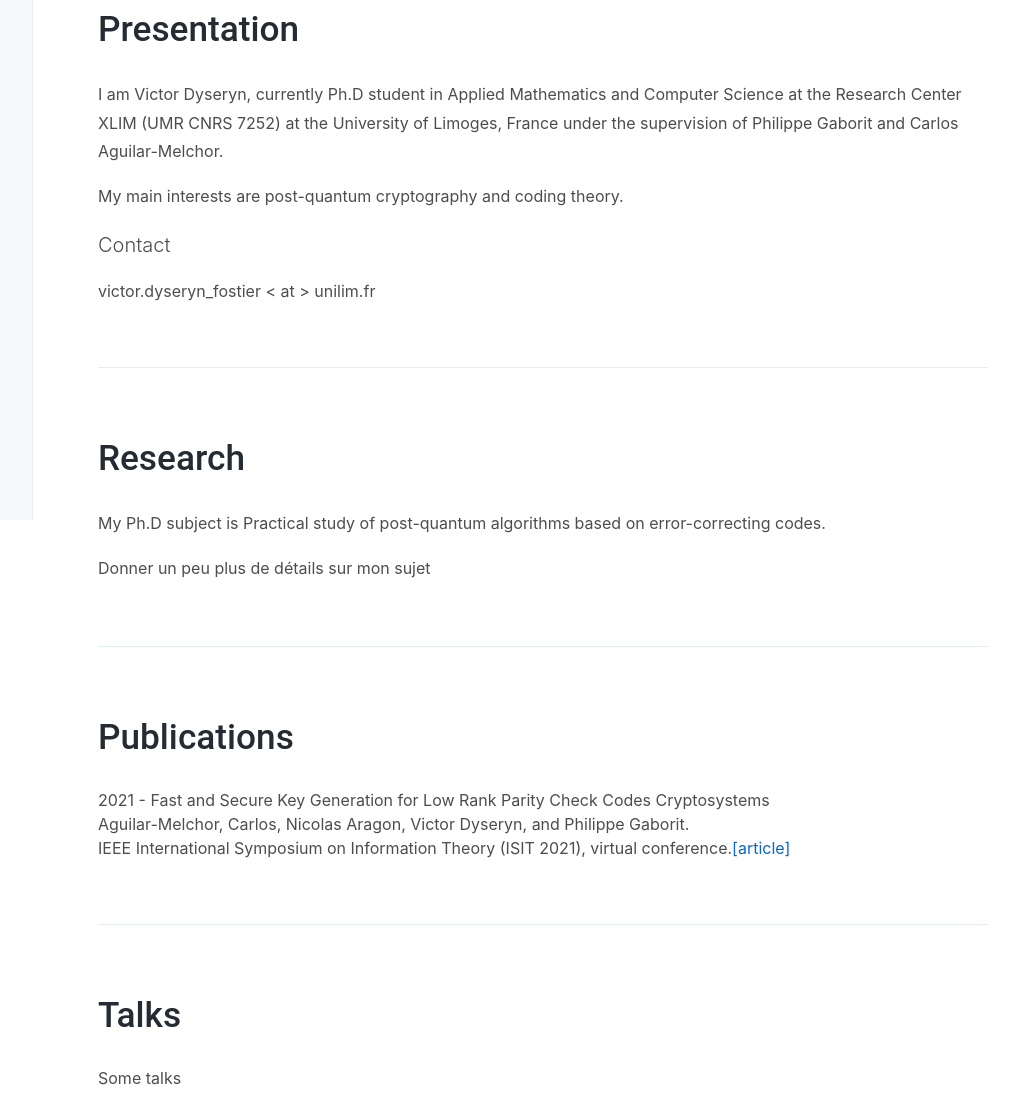
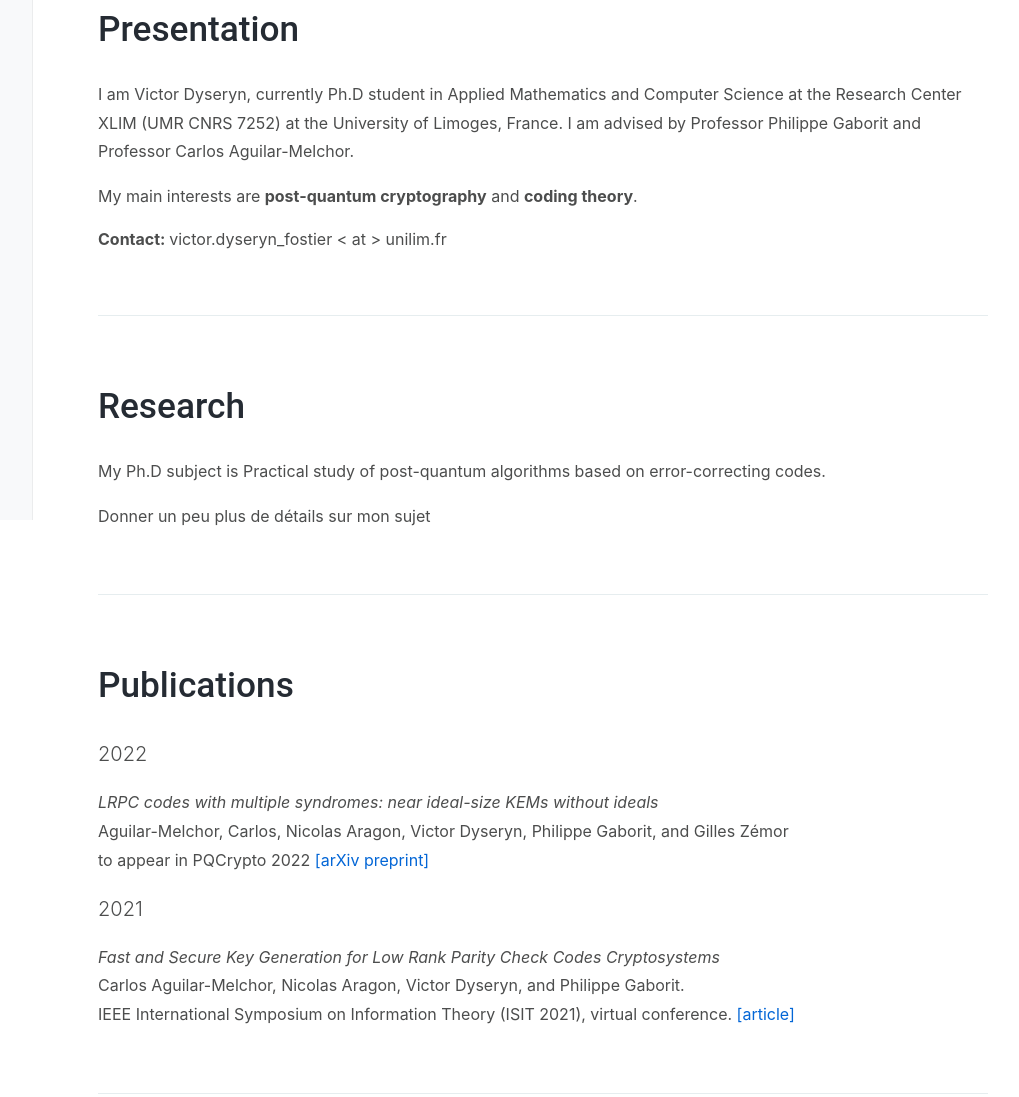
Before and after one commit to victordyseryn/victordyseryn.github.io, a plain HTML site: page index.html in a window 1280 px wide. Shown: the part 280-1377 px from the top of the page, without its empty margins (227-1246 px from the left). Drawn offline with Linux system fonts and the light colour scheme.

Commit message:
More publications

```diff
--- a/index.html
+++ b/index.html
@@ -145,13 +145,12 @@
           <h2>Presentation</h2>
           <p>I am Victor Dyseryn, currently Ph.D student in Applied Mathematics
           and Computer Science at the Research Center XLIM
-          (UMR CNRS 7252) at the University of Limoges, France under the supervision
-          of Philippe Gaborit and Carlos Aguilar-Melchor.</p>
+          (UMR CNRS 7252) at the University of Limoges, France. I am advised by Professor
+          Philippe Gaborit and Professor Carlos Aguilar-Melchor.</p>
 
-          <p>My main interests are post-quantum cryptography and coding theory.</p>
+          <p>My main interests are <b>post-quantum cryptography</b> and <b>coding theory</b>.</p>
 
-          <p class="lead">Contact</p>
-          victor.dyseryn_fostier &lt; at &gt; unilim.fr
+          <b>Contact: </b>victor.dyseryn_fostier &lt; at &gt; unilim.fr
 
         </section>
 
@@ -173,9 +172,20 @@
         <section id="publications">
           <h2>Publications</h2>
 
-          2021 - Fast and Secure Key Generation for Low Rank Parity Check Codes Cryptosystems<br>
-          Aguilar-Melchor, Carlos, Nicolas Aragon, Victor Dyseryn, and Philippe Gaborit.<br>
-          IEEE International Symposium on Information Theory (ISIT 2021), virtual conference.<a href="https://ieeexplore.ieee.org/abstract/document/9518250">[article]</a>
+          <p class="lead">2022</p>
+          <p>
+          <i>LRPC codes with multiple syndromes: near ideal-size KEMs without ideals</i><br>
+          Aguilar-Melchor, Carlos, Nicolas Aragon, Victor Dyseryn, Philippe Gaborit, and Gilles Zémor<br>
+          to appear in PQCrypto 2022 <a href="https://arxiv.org/abs/2206.11961">[arXiv preprint]</a>
+          </p>
+
+          <p class="lead">2021</p>
+          <p>
+          <i>Fast and Secure Key Generation for Low Rank Parity Check Codes Cryptosystems</i><br>
+          Carlos Aguilar-Melchor, Nicolas Aragon, Victor Dyseryn, and Philippe Gaborit.<br>
+          IEEE International Symposium on Information Theory (ISIT 2021), virtual conference. <a href="https://ieeexplore.ieee.org/abstract/document/9518250">[article]</a>
+          </p>
+
           </section>
 
 		<hr class="divider">
@@ -196,8 +206,9 @@
   ============================ -->
   <footer id="footer" class="section bg-dark footer-text-light">
     <div class="container">
+      <ul class="social-icons social-icons-lg social-icons-muted justify-content-center mb-3"></ul>
       <p class="text-center">Copyright &copy; 2022 Victor Dyseryn</a>. All Rights Reserved.</p>
-	  <p class="text-2 text-center mb-0">Template by <a class="btn-link" target="_blank" href="http://www.harnishdesign.net/">HarnishDesign</a>.</p>
+	    <p class="text-2 text-center mb-0">Template by <a class="btn-link" target="_blank" href="http://www.harnishdesign.net/">HarnishDesign</a>.</p>
     </div>
   </footer>
   <!-- Footer end -->
```
